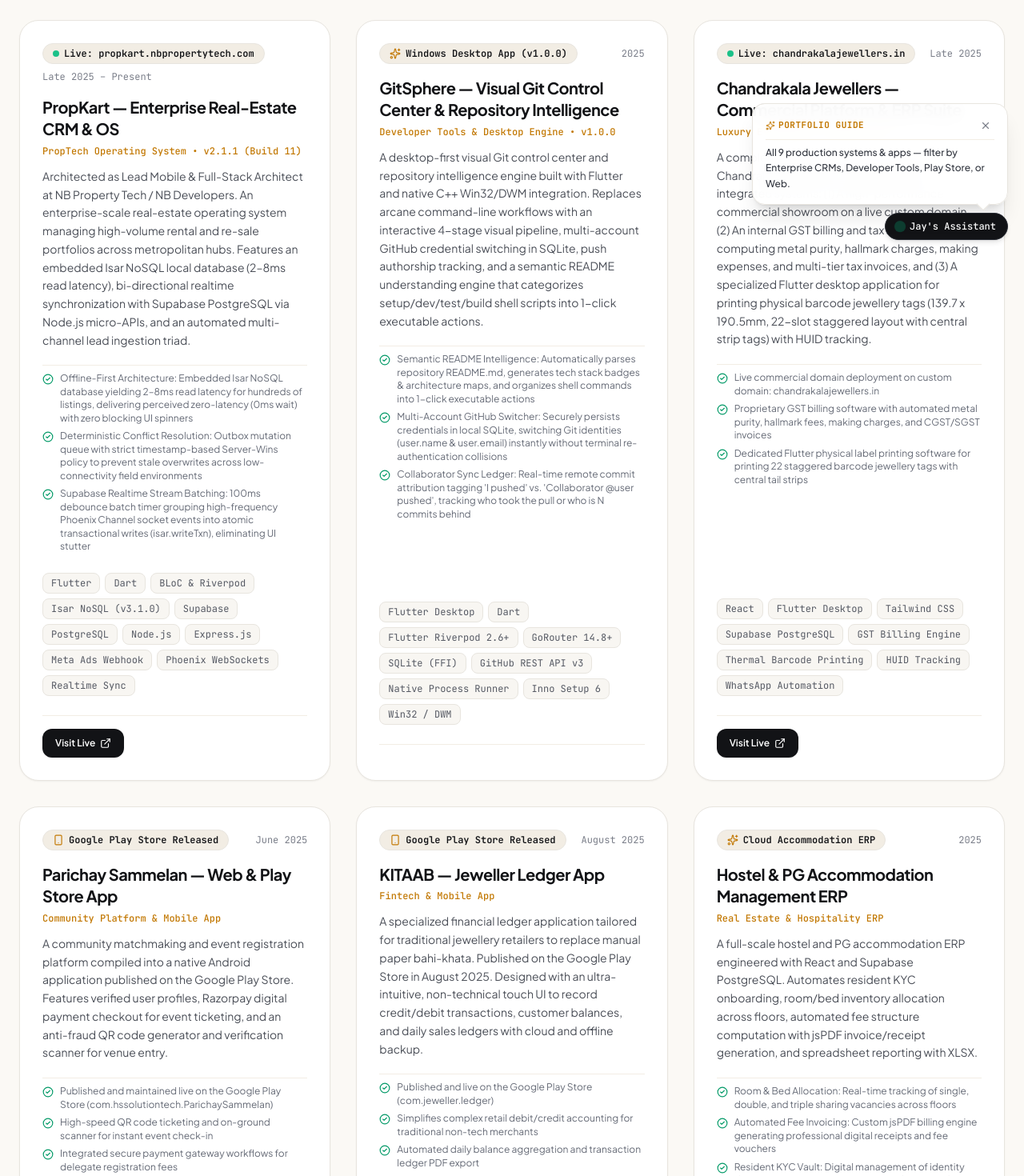
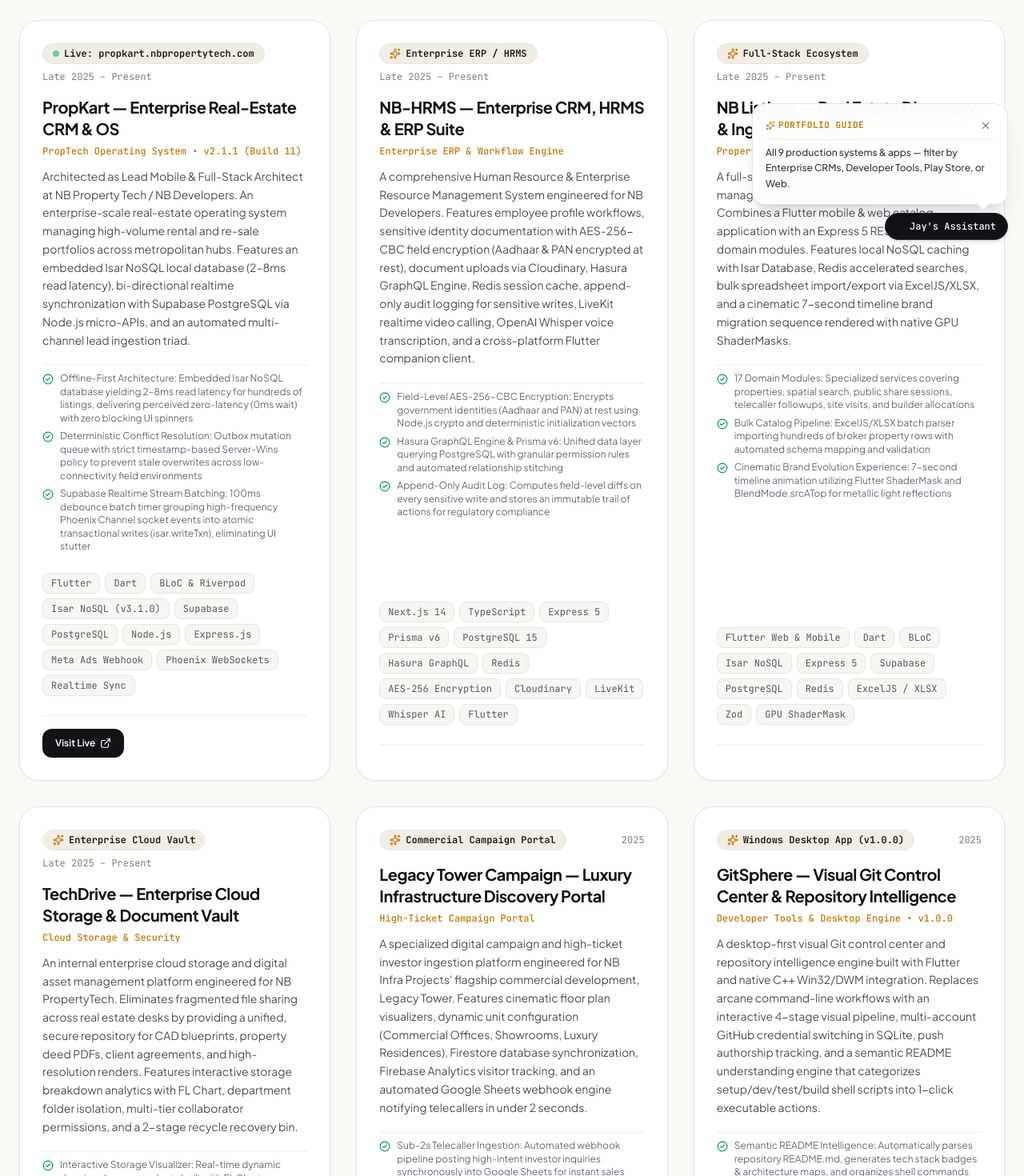
Before and after one commit to JAYU0812/portfolio, a React (Vite) app: page /projects in a window 1280 px wide. Shown: the part 480-1950 px from the top of the page at 80% size. Built offline with nearby package versions, Linux system fonts and the light colour scheme.

Commit message:
fix: correct live portfolio URL to Vercel and add complete NB Developers software ecosystem

```diff
--- a/src/components/Footer.jsx
+++ b/src/components/Footer.jsx
@@ -70,12 +70,23 @@
             <ul className="space-y-2 text-xs sm:text-sm">
               <li>
                 <a
+                  href="https://portfolio-iota-nine-7b2v5ah7u8.vercel.app/"
+                  target="_blank"
+                  rel="noopener noreferrer"
+                  className="hover:text-[#C27803] inline-flex items-center gap-1 transition"
+                >
+                  <span className="font-semibold text-[#121316]">Portfolio (Live Site)</span>
+                  <ArrowUpRight className="w-3.5 h-3.5 text-[#C27803]" />
+                </a>
+              </li>
+              <li>
+                <a
                   href="https://propkart.nbpropertytech.com"
                   target="_blank"
                   rel="noopener noreferrer"
                   className="hover:text-[#C27803] inline-flex items-center gap-1 transition"
                 >
-                  <span>PropKart CRM</span>
+                  <span>PropKart CRM (Software Project)</span>
                   <ArrowUpRight className="w-3.5 h-3.5 opacity-60" />
                 </a>
               </li>
--- a/src/data/projects.js
+++ b/src/data/projects.js
@@ -46,6 +46,139 @@
       "Multi-Channel Lead Ingestion Triad: Sub-second (<1s) webhook push for Meta Lead Ads (Facebook & Instagram Graph API) + 10-minute automated Google Sheets reconciliation poller, stress-tested for 50+ burst submissions",
       "Intelligent Lead Engine: Evaluates lead completeness (0–100%), classifies buyer/tenant/owner personas, and generates one-tap personalized WhatsApp dispatches and dialer links",
       "Session Hygiene & Zero Data Leakage: Dedicated SessionCleanup orchestrator on logout/401 tearing down WebSockets, clearing tokens, wiping Isar collections, and purging in-memory state"
+    ]
+  },
+  {
+    id: "nb-hrms",
+    title: "NB-HRMS — Enterprise CRM, HRMS & ERP Suite",
+    category: "Enterprise ERP & Workflow Engine",
+    filterCategory: "crm",
+    date: "Late 2025 – Present",
+    status: "Enterprise Production",
+    badge: "Enterprise ERP / HRMS",
+    tagline: "High-security ERP & Human Resource system with AES-256 field encryption, Hasura GraphQL, and Whisper AI voice note transcription.",
+    description:
+      "A comprehensive Human Resource & Enterprise Resource Management System engineered for NB Developers. Features employee profile workflows, sensitive identity documentation with AES-256-CBC field encryption (Aadhaar & PAN encrypted at rest), document uploads via Cloudinary, Hasura GraphQL Engine, Redis session cache, append-only audit logging for sensitive writes, LiveKit realtime video calling, OpenAI Whisper voice transcription, and a cross-platform Flutter companion client.",
+    tech: [
+      "Next.js 14",
+      "TypeScript",
+      "Express 5",
+      "Prisma v6",
+      "PostgreSQL 15",
+      "Hasura GraphQL",
+      "Redis",
+      "AES-256 Encryption",
+      "Cloudinary",
+      "LiveKit",
+      "Whisper AI",
+      "Flutter"
+    ],
+    liveUrl: null,
+    playStoreUrl: null,
+    featured: true,
+    highlights: [
+      "Field-Level AES-256-CBC Encryption: Encrypts government identities (Aadhaar and PAN) at rest using Node.js crypto and deterministic initialization vectors",
+      "Hasura GraphQL Engine & Prisma v6: Unified data layer querying PostgreSQL with granular permission rules and automated relationship stitching",
+      "Append-Only Audit Log: Computes field-level diffs on every sensitive write and stores an immutable trail of actions for regulatory compliance",
+      "Real-time Collaboration: LiveKit WebRTC video rooms and OpenAI Whisper speech-to-text pipeline for audio memo transcription",
+      "Cross-Platform Flutter Client: Native mobile companion application (nb_crm_flutter) for field employee check-ins and document viewing"
+    ]
+  },
+  {
+    id: "nblistings",
+    title: "NB Listings — Real Estate Discovery & Ingestion Engine",
+    category: "Property Discovery & Bulk Engine",
+    filterCategory: "crm",
+    date: "Late 2025 – Present",
+    status: "Production Ecosystem",
+    badge: "Full-Stack Ecosystem",
+    tagline: "Cross-platform property showcase and bulk inventory management system with custom GPU ShaderMask brand evolution animations.",
+    description:
+      "A full-stack property discovery and brokerage management ecosystem built for NB Developers. Combines a Flutter mobile & web catalog application with an Express 5 REST API across 17 domain modules. Features local NoSQL caching with Isar Database, Redis accelerated searches, bulk spreadsheet import/export via ExcelJS/XLSX, and a cinematic 7-second timeline brand migration sequence rendered with native GPU ShaderMasks.",
+    tech: [
+      "Flutter Web & Mobile",
+      "Dart",
+      "BLoC",
+      "Isar NoSQL",
+      "Express 5",
+      "Supabase",
+      "PostgreSQL",
+      "Redis",
+      "ExcelJS / XLSX",
+      "Zod",
+      "GPU ShaderMask"
+    ],
+    liveUrl: null,
+    playStoreUrl: null,
+    featured: true,
+    highlights: [
+      "17 Domain Modules: Specialized services covering properties, spatial search, public share sessions, telecaller followups, site visits, and builder allocations",
+      "Bulk Catalog Pipeline: ExcelJS/XLSX batch parser importing hundreds of broker property rows with automated schema mapping and validation",
+      "Cinematic Brand Evolution Experience: 7-second timeline animation utilizing Flutter ShaderMask and BlendMode.srcATop for metallic light reflections",
+      "Sub-10ms Cached Queries: Redis query caching layer accelerating frequent city and locality lookup queries by 90%",
+      "Seamless WhatsApp Catalog Dispatch: Generates formatted property cards and temporary public client share sessions in one tap"
+    ]
+  },
+  {
+    id: "techdrive",
+    title: "TechDrive — Enterprise Cloud Storage & Document Vault",
+    category: "Cloud Storage & Security",
+    filterCategory: "tools",
+    date: "Late 2025 – Present",
+    status: "Internal Production",
+    badge: "Enterprise Cloud Vault",
+    tagline: "Centralized cloud document repository and visual storage visualizer for property blueprints, deeds, and legal contracts.",
+    description:
+      "An internal enterprise cloud storage and digital asset management platform engineered for NB PropertyTech. Eliminates fragmented file sharing across real estate desks by providing a unified, secure repository for CAD blueprints, property deed PDFs, client agreements, and high-resolution renders. Features interactive storage breakdown analytics with FL Chart, department folder isolation, multi-tier collaborator permissions, and a 2-stage recycle recovery bin.",
+    tech: [
+      "Flutter",
+      "Dart",
+      "BLoC",
+      "Firebase Auth",
+      "Cloud Firestore",
+      "FL Chart",
+      "Dio",
+      "File Handling",
+      "Role-Based Access"
+    ],
+    liveUrl: null,
+    playStoreUrl: null,
+    featured: false,
+    highlights: [
+      "Interactive Storage Visualizer: Real-time dynamic donut and progress charts built with FL Chart categorizing Documents, Blueprints, Media, and System files",
+      "Departmental Access Control: Multi-tier permission matrix (Viewer / Editor / Admin) isolating confidential legal deeds from general sales collateral",
+      "Multi-Format Ingestion: High-speed uploads for architectural CAD layouts, multi-page PDFs, and high-resolution marketing media",
+      "Two-Stage Recycle Bin: Safeguards against accidental deletions with 1-click document restoration and administrative permanent purging"
+    ]
+  },
+  {
+    id: "legacy-tower",
+    title: "Legacy Tower Campaign — Luxury Infrastructure Discovery Portal",
+    category: "High-Ticket Campaign Portal",
+    filterCategory: "web",
+    date: "2025",
+    status: "Live Marketing Platform",
+    badge: "Commercial Campaign Portal",
+    tagline: "High-conversion luxury commercial presentation portal with dynamic unit configuration and sub-2s Google Sheets webhook routing.",
+    description:
+      "A specialized digital campaign and high-ticket investor ingestion platform engineered for NB Infra Projects' flagship commercial development, Legacy Tower. Features cinematic floor plan visualizers, dynamic unit configuration (Commercial Offices, Showrooms, Luxury Residences), Firestore database synchronization, Firebase Analytics visitor tracking, and an automated Google Sheets webhook engine notifying telecallers in under 2 seconds.",
+    tech: [
+      "Flutter Web",
+      "Dart",
+      "Cloud Firestore",
+      "Firebase Analytics",
+      "Google Sheets Webhook",
+      "GoRouter",
+      "Luxury Design Tokens"
+    ],
+    liveUrl: null,
+    playStoreUrl: null,
+    featured: false,
+    highlights: [
+      "Sub-2s Telecaller Ingestion: Automated webhook pipeline posting high-intent investor inquiries synchronously into Google Sheets for instant sales follow-up",
+      "Dynamic Unit Configurator: Interactive investment tier and floor selector computing indicative layouts and specifications",
+      "Real-time Investor Analytics: Firebase Analytics tracking visitor engagement across brochure downloads, floor plans, and walk-throughs",
+      "Administrative Inbound Console: Dedicated lead dispatch and conversion tracking dashboard for campaign managers"
     ]
   },
   {
--- a/src/data/resumeData.js
+++ b/src/data/resumeData.js
@@ -12,11 +12,11 @@
     location: "Ahmedabad, Gujarat, India",
     github: "https://github.com/JAYU0812",
     linkedin: "https://linkedin.com/in/sonijay1908",
-    portfolio: "https://propkart.nbpropertytech.com"
+    portfolio: "https://portfolio-iota-nine-7b2v5ah7u8.vercel.app/"
   },
 
   summary:
-    "Lead Mobile & Full Stack Software Engineer specializing in Flutter, React, Node.js, and Supabase. Deep expertise in high-performance Offline-First architectures (Isar NoSQL yielding 2–8ms reads), realtime distributed synchronization, publishing native apps on Google Play Store, and building end-to-end enterprise CRM operating systems with multi-channel webhook pipelines and custom GST calculation engines. Currently serving as Lead Mobile & Full-Stack Architect for PropKart (v2.1.1) at NB Property Tech.",
+    "Lead Mobile & Full Stack Software Engineer specializing in Flutter, React, Node.js, and Supabase. Deep expertise in high-performance Offline-First architectures (Isar NoSQL yielding 2–8ms reads), realtime distributed synchronization, publishing native apps on Google Play Store, and building end-to-end enterprise CRM operating systems with multi-channel webhook pipelines and custom GST calculation engines. Currently serving as Lead Mobile & Full-Stack Architect at NB Developers.",
 
   skills: {
     mobile: [
@@ -79,12 +79,12 @@
       description: "PropTech Enterprise Operating System (PropKart v2.1.1, Build 11)",
       technologies: ["Flutter", "Dart", "BLoC", "Riverpod", "Isar NoSQL", "Supabase", "PostgreSQL", "Node.js", "Meta Graph API", "Phoenix WebSockets"],
       bullets: [
-        "Architected and maintained the production PropKart Real-Estate CRM & OS (v2.1.1, live on propkart.nbpropertytech.com) serving brokerage desks and field agent teams.",
-        "Engineered an Offline-First local database layer with embedded Isar NoSQL, achieving 2ms–8ms read latency and perceived zero-latency (0ms wait) with zero blocking UI spinners.",
-        "Implemented deterministic conflict resolution using an outbox mutation queue with a strict timestamp Server-Wins policy, guaranteeing zero data loss or stale overwrites across low-connectivity field environments.",
-        "Engineered a 100ms debounced stream batching pipeline for incoming Phoenix WebSocket events from Supabase Realtime, grouping socket bursts into single atomic transactions (isar.writeTxn) to eliminate UI thread lockup.",
-        "Architected a multi-channel lead ingestion triad: sub-second (<1s) webhook push for Meta Lead Ads (Graph API) + automated Google Sheets poller, stress-tested for bursts of 50+ concurrent submissions with automated +91 phone formatting and deduplication.",
-        "Built the Lead Understanding Engine (0–100% completeness score, buyer/tenant persona classification, one-tap WhatsApp deep-link generation) and 2-way conversion feedback loop reporting real-time CPQL."
+        "Architected and maintained the production PropKart Real-Estate CRM & OS (v2.1.1, live on propkart.nbpropertytech.com) serving brokerage desks and field agent teams with 2ms–8ms read latency via embedded Isar NoSQL.",
+        "Engineered the NB-HRMS Enterprise ERP platform (Next.js 14, Hasura GraphQL, Prisma v6, PostgreSQL, Redis) featuring AES-256 field encryption for identity documents, append-only audit logging, and OpenAI Whisper voice note transcription.",
+        "Developed the NB Listings cross-platform ecosystem (Flutter Web/Mobile + Express 5 API with 17 domain modules, Redis query caching, and ExcelJS bulk property catalog ingestion pipelines).",
+        "Built TechDrive: an enterprise cloud document vault and visual storage analytics portal (Flutter, BLoC, Firebase Firestore, FL Chart storage distribution engine).",
+        "Created the Legacy Tower Campaign presentation platform with automated sub-2s Google Sheets webhook routing for instant high-ticket investor lead follow-ups.",
+        "Implemented deterministic conflict resolution using an outbox mutation queue with timestamp Server-Wins policy, and a 100ms debounced stream batching pipeline for Phoenix WebSockets."
       ]
     },
     {
@@ -139,6 +139,28 @@
       bullets: [
         "Production-ready PropTech platform engineered with an Offline-First architecture (2–8ms reads) and realtime cloud synchronization.",
         "Features Property & Client Requirement Management, Meta Lead Ads campaign inbox, Telecaller CRM workflow, smart property-matching algorithms, and analytics."
+      ]
+    },
+    {
+      name: "NB-HRMS — Enterprise CRM, HRMS & ERP Suite",
+      url: null,
+      displayUrl: "Enterprise Production System",
+      badge: "Enterprise ERP / HRMS",
+      technologies: "Next.js 14, TypeScript, Express 5, Prisma v6, PostgreSQL 15, Hasura GraphQL, Redis, AES-256, Cloudinary, LiveKit, Whisper AI",
+      bullets: [
+        "Comprehensive Human Resource & Enterprise ERP system with AES-256 field encryption for Aadhaar and PAN documents at rest.",
+        "Hasura GraphQL layer with unified PostgreSQL relationship stitching, append-only audit logs, and LiveKit WebRTC video rooms."
+      ]
+    },
+    {
+      name: "NB Listings — Property Discovery & Bulk Ingestion Engine",
+      url: null,
+      displayUrl: "Production Ecosystem",
+      badge: "Full-Stack Ecosystem",
+      technologies: "Flutter Web & Mobile, Express 5, Supabase, PostgreSQL, Redis, Isar DB, ExcelJS/XLSX, GPU ShaderMask",
+      bullets: [
+        "Full-stack property discovery portal with Express 5 REST API across 17 modular domain boundaries and Redis query acceleration.",
+        "ExcelJS/XLSX bulk property catalog parser and cinematic 7-second timeline brand migration sequence rendered via native GPU ShaderMasks."
       ]
     },
     {
--- a/src/data/timeline.js
+++ b/src/data/timeline.js
@@ -10,12 +10,12 @@
     category: "Full-Time Engineering",
     type: "work",
     badge: "Current Role",
-    summary: "Architecting and maintaining PropKart, an enterprise PropTech CRM platform.",
+    summary: "Architecting and maintaining enterprise PropTech, ERP, and cloud storage systems at NB Developers.",
     details: [
-      "Engineered Offline-First Flutter client with Isar local database for seamless offline operation.",
-      "Designed Supabase PostgreSQL schemas and realtime synchronization APIs in Node.js / Express.",
-      "Built telecaller management modules, property requirement matching engine, and analytics dashboards.",
-      "Live production platform: https://propkart.nbpropertytech.com"
+      "Engineered Offline-First Flutter client with Isar local database for PropKart Real-Estate CRM (live: propkart.nbpropertytech.com).",
+      "Architected NB-HRMS / ERP with Next.js 14, Hasura GraphQL, Prisma v6, PostgreSQL, AES-256 field encryption, and Whisper AI.",
+      "Developed NB Listings cross-platform portal with Express 5 REST API across 17 domain modules, Redis caching, and Excel batch parser.",
+      "Built TechDrive enterprise cloud document management with FL Chart storage analytics, and Legacy Tower investor campaign platform."
     ]
   },
   {
--- a/src/pages/Home.jsx
+++ b/src/pages/Home.jsx
@@ -100,7 +100,8 @@
             {/* Key Accomplishments Chips */}
             <div className="pt-2 sm:pt-4 flex flex-wrap gap-2 sm:gap-2.5">
               {[
-                { label: "Live: propkart.nbpropertytech.com", link: "https://propkart.nbpropertytech.com" },
+                { label: "PropKart CRM (Live App)", link: "https://propkart.nbpropertytech.com" },
+                { label: "NB Enterprise ERP / HRMS", link: "/projects" },
                 { label: "GitSphere Desktop (v1.0.0)", link: "/projects" },
                 { label: "Live: chandrakalajewellers.in", link: "https://chandrakalajewellers.in" },
                 { label: "2 Google Play Store Apps", link: "/projects" },
--- a/src/pages/Resume.jsx
+++ b/src/pages/Resume.jsx
@@ -69,7 +69,7 @@
             </a>
             <a href={resumeData.personal.portfolio} target="_blank" rel="noreferrer" className="flex items-center gap-1.5 hover:text-[#C27803] transition break-all">
               <Globe className="w-3.5 h-3.5 text-[#C27803] shrink-0" />
-              <span>propkart.nbpropertytech.com</span>
+              <span>portfolio-iota-nine-7b2v5ah7u8.vercel.app</span>
             </a>
           </div>
         </header>
```
Also changed, not shown: 1 other file (tests, documents, lock files or other folders).
